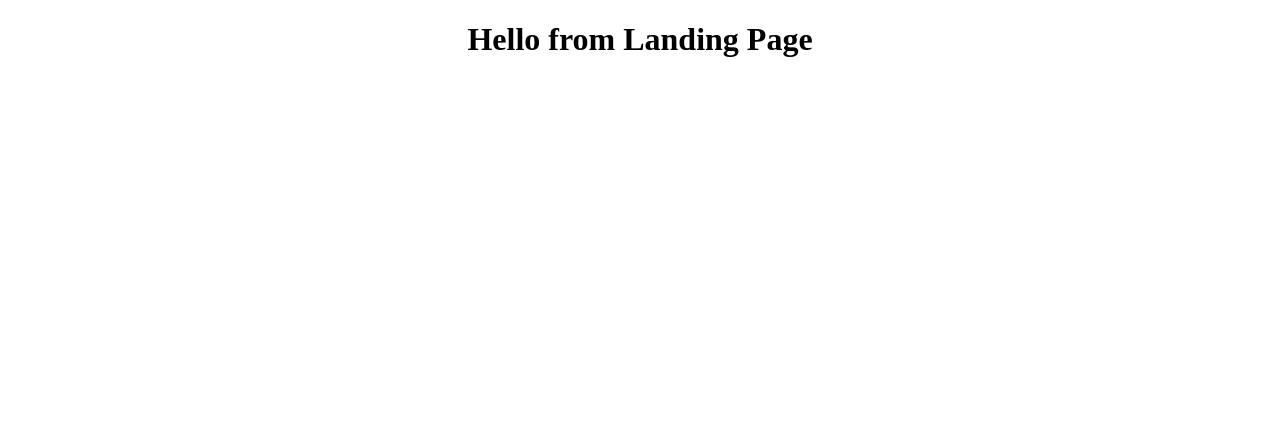
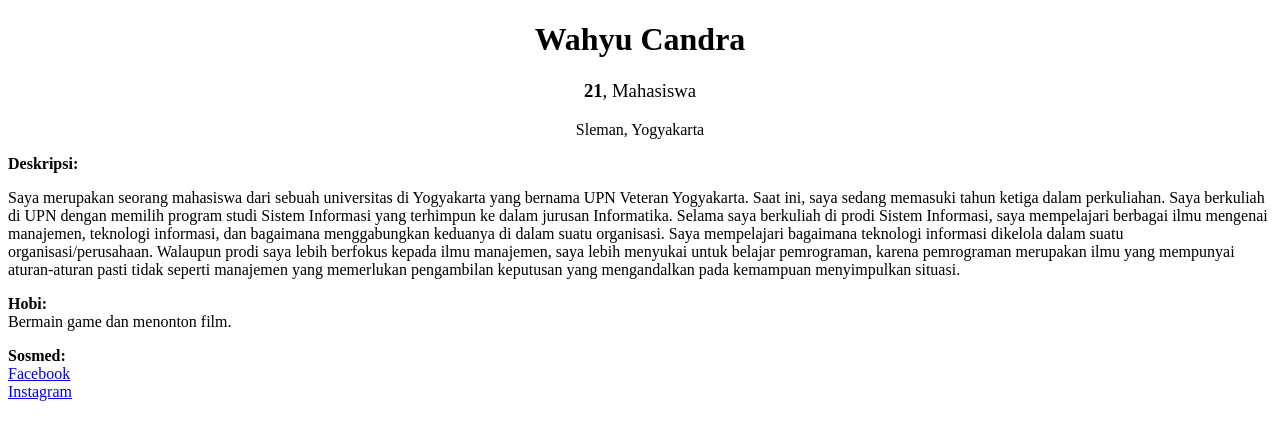
Before and after one commit to WCandra64/candra_upn_zetta_learning, a plain HTML site: page index.html in a window 1280 px wide. Drawn offline with Linux system fonts and the light colour scheme.

Commit message:
Tugas day1

```diff
--- a/index.html
+++ b/index.html
@@ -4,9 +4,25 @@
         <meta charset="UTF-8">
         <meta http-equiv="X-UA-Compatible" content="ie=edge">
         <meta name="viewport" content="width=device-width, initial-scale=1.0">
-        <title>Landing Page</title>
+        <title>Profile</title>
     </head>
     <body>
-        <h1 style="text-align: center;">Hello from Landing Page</h1>
+        <h1 style="text-align: center;">Wahyu Candra</h1>
+        <h3 style="text-align: center;">21<span style="font-weight: 100;">, Mahasiswa</span></h3>
+        <p style="text-align: center;">Sleman, Yogyakarta</p>
+        <strong>Deskripsi:</strong>
+        <p>Saya merupakan seorang mahasiswa dari sebuah universitas di Yogyakarta yang bernama UPN Veteran Yogyakarta. Saat ini, saya sedang memasuki tahun ketiga dalam perkuliahan. Saya berkuliah di UPN dengan memilih program studi Sistem Informasi yang terhimpun ke dalam jurusan Informatika. Selama saya berkuliah di prodi Sistem Informasi, saya mempelajari berbagai ilmu mengenai manajemen, teknologi informasi, dan bagaimana menggabungkan keduanya di dalam suatu organisasi. Saya mempelajari bagaimana teknologi informasi dikelola dalam suatu organisasi/perusahaan. Walaupun prodi saya lebih berfokus kepada ilmu manajemen, saya lebih menyukai untuk belajar pemrograman, karena pemrograman merupakan ilmu yang mempunyai aturan-aturan pasti tidak seperti manajemen yang memerlukan pengambilan keputusan yang mengandalkan pada kemampuan menyimpulkan situasi.</p>
+        <span>
+            <strong>Hobi:</strong>
+            <br>
+            Bermain game dan menonton film.
+        </span>
+        <p>
+            <strong>Sosmed:</strong>
+            <br>
+            <a href="https://www.facebook.com/wcandra64/" title="My Facebook Page" target="_blank">Facebook</a>
+            <br>
+            <a href="https://www.instagram.com/w__candra/" title="My Facebook Page" target="_blank">Instagram</a>
+        </p>
     </body>
 </html>
```
